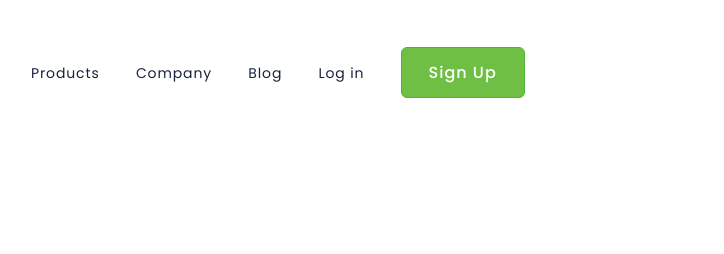
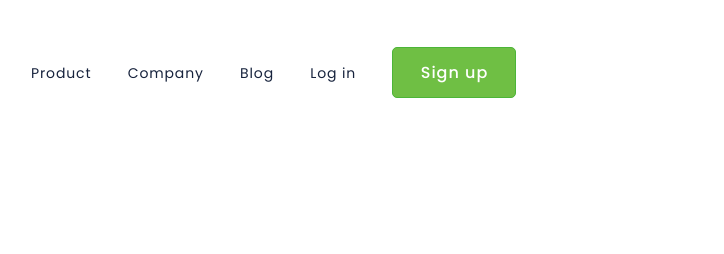
Before and after one commit to Manoelcaires7/DESAFIO-FIGMA-CSS, a plain HTML site: page index.html in a window 1280 px wide. Shown: the top 254 px of the page, without its empty margins (11-735 px from the left). Drawn offline with Linux system fonts and the light colour scheme.

Commit message:
mudança do hmtl e css

```diff
--- a/index.html
+++ b/index.html
@@ -14,11 +14,11 @@
 <body>
     <main>
 <header>
-    <a class="link-header">Products</a>
+    <a class="link-header">Product</a>
     <a class="link-header">Company</a>
     <a class="link-header">Blog</a>
     <a class="link-header">Log in</a>
-    <button class="button-header">Sign Up</button>
+    <button class="button-header">Sign up</button>
 </header>
 <img src="./IMG/FOTO DESAFIO CSS.png" alt="Wide-logo" class="Wide-logo">
 <section>
--- a/styles.css
+++ b/styles.css
@@ -24,7 +24,7 @@ header {
 }
 
 .button-header {
-    border-radius: 6px;
+    border-radius: 5px;
     border: 1px solid #4CB538;
     background: #6FBF44;
     width: 124px;
```
